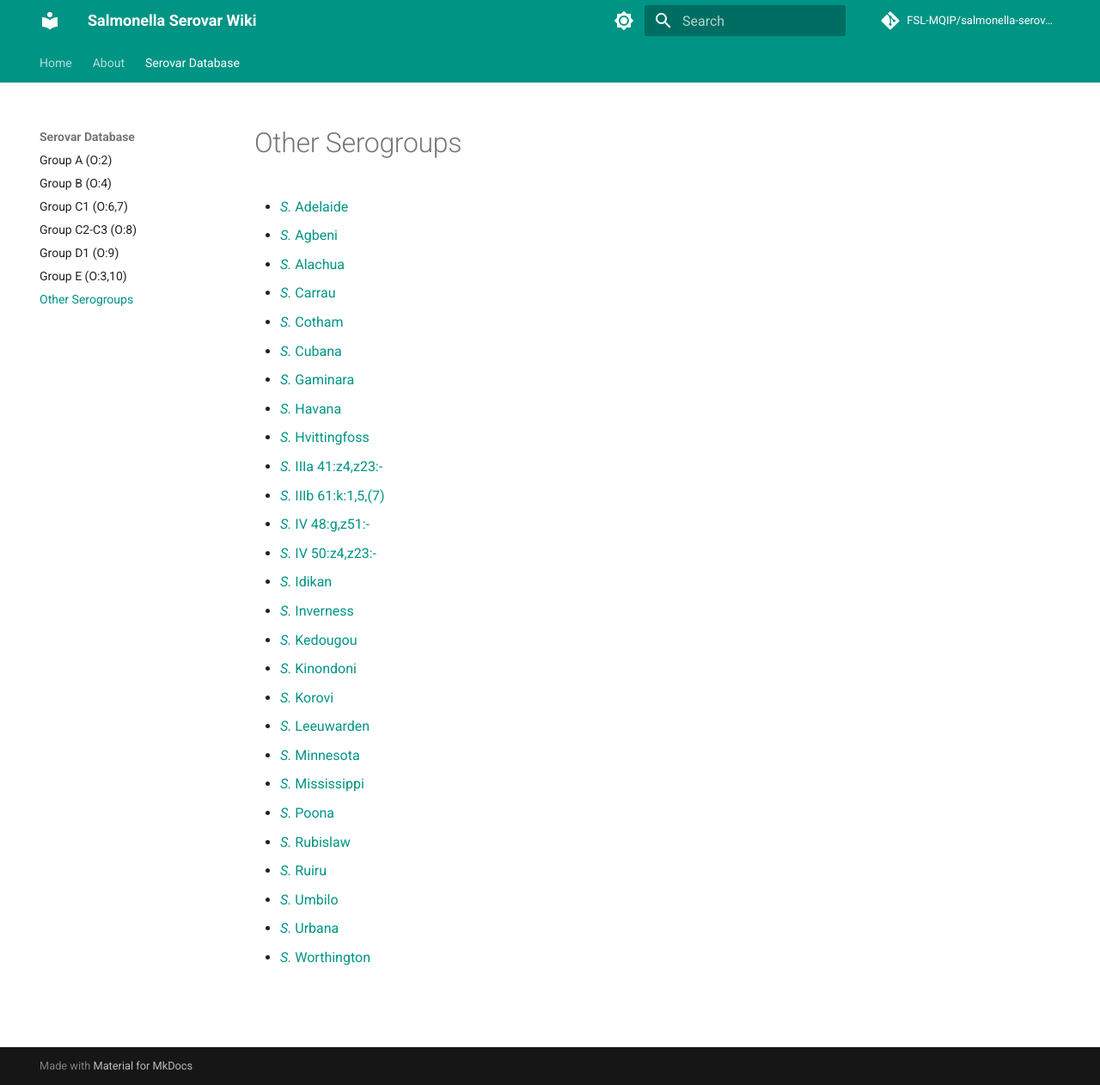
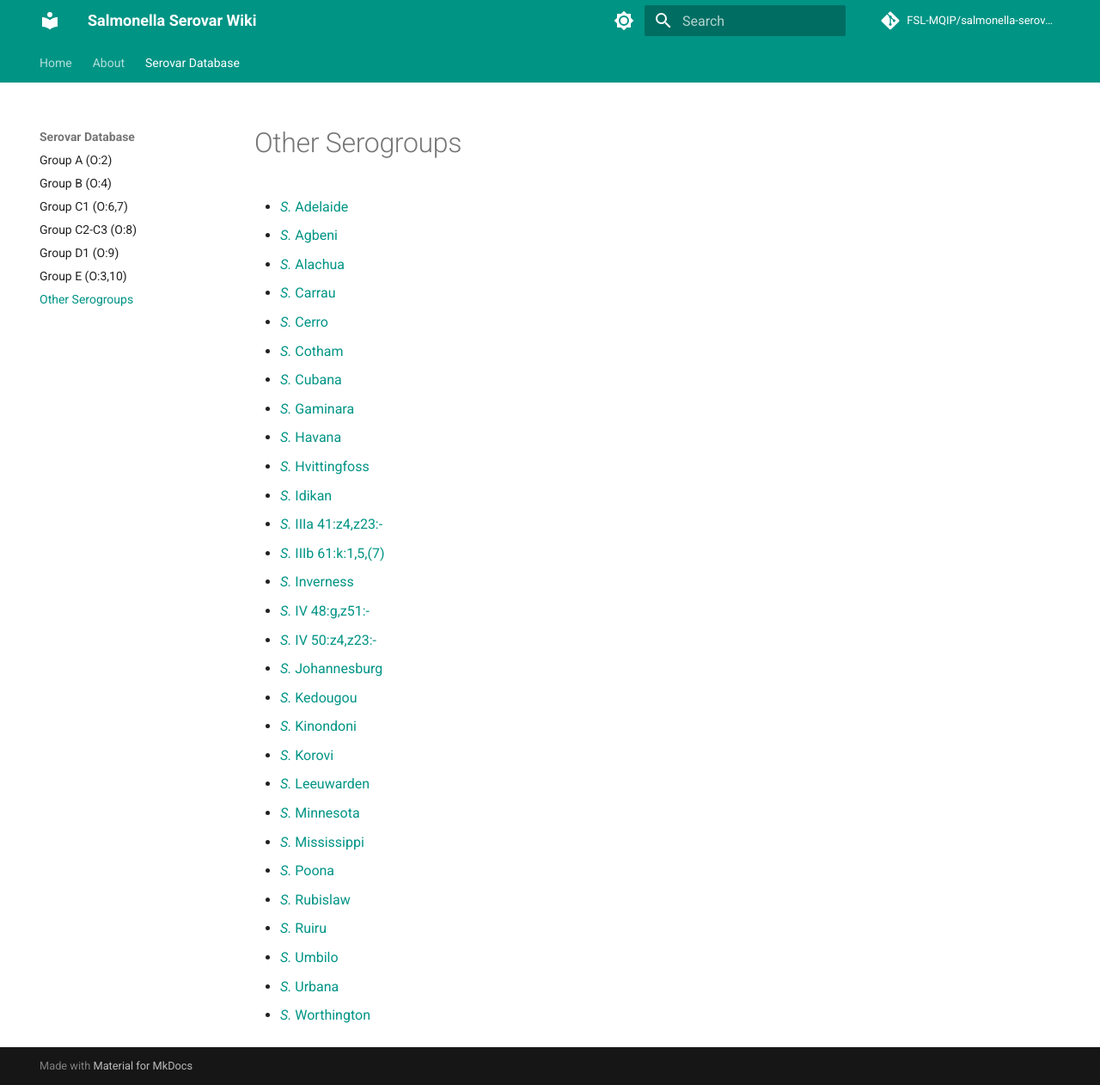
Before and after one commit to FSL-MQIP/salmonella-serovar-wiki, an MkDocs documentation site: the page built from docs/serovars/other/index.md, in a window 1280 px wide and 1262 px high. Shown: the whole window at 86% size. Built offline with MkDocs 1.6.1 and Material for MkDocs 9.7.7, drawn with Linux system fonts in a browser that asks for light colours; comment, search, counter and statistics services are not loaded.

Commit message:
Fix serogroup classification: move Johannesburg (O:40, R) and Cerro (O:18, K) to Other
Classified based on actual serogroup stated in each file's Background section.

```diff
--- a/docs/serovars/other/index.md
+++ b/docs/serovars/other/index.md
@@ -1,20 +1,23 @@
 # Other Serogroups
+
 
 - [*S.* Adelaide](adelaide.md)
 - [*S.* Agbeni](agbeni.md)
 - [*S.* Alachua](alachua.md)
 - [*S.* Carrau](carrau.md)
+- [*S.* Cerro](cerro.md)
 - [*S.* Cotham](cotham.md)
 - [*S.* Cubana](cubana.md)
 - [*S.* Gaminara](gaminara.md)
 - [*S.* Havana](havana.md)
 - [*S.* Hvittingfoss](hvittingfoss.md)
+- [*S.* Idikan](idikan.md)
 - [*S.* IIIa 41:z4,z23:-](iiia-41_z4,z23_-.md)
 - [*S.* IIIb 61:k:1,5,(7)](iiib-61_k_1,5,(7).md)
+- [*S.* Inverness](inverness.md)
 - [*S.* IV 48:g,z51:-](iv-48_g,z51_-.md)
 - [*S.* IV 50:z4,z23:-](iv-50_z4,z23_-.md)
-- [*S.* Idikan](idikan.md)
-- [*S.* Inverness](inverness.md)
+- [*S.* Johannesburg](johannesburg.md)
 - [*S.* Kedougou](kedougou.md)
 - [*S.* Kinondoni](kinondoni.md)
 - [*S.* Korovi](korovi.md)
```
Also changed, not shown: docs/serovars/group-b/index.md (+1 -1 lines), docs/serovars/group-c2/index.md (+1 -1 lines), docs/serovars/other/cerro.md (renamed from docs/serovars/group-c2/cerro.md), docs/serovars/other/johannesburg.md (renamed from docs/serovars/group-b/johannesburg.md).
